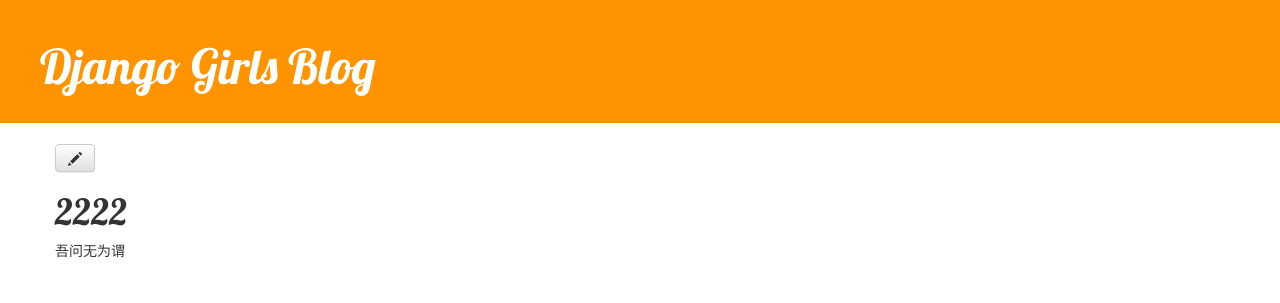
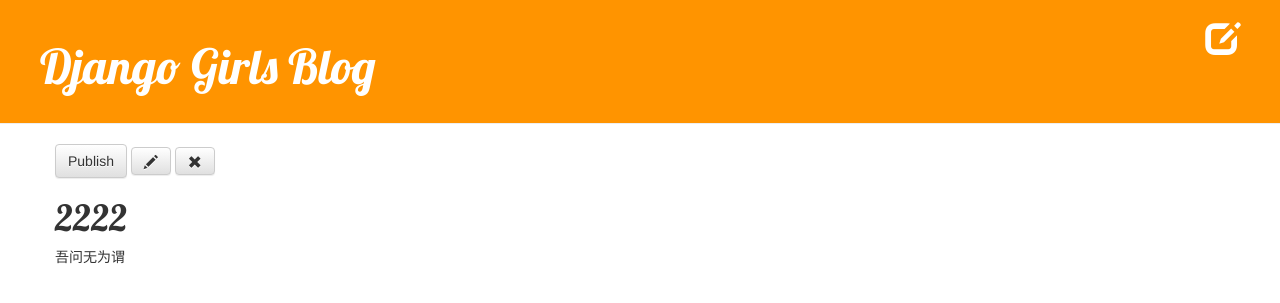
Before and after one commit to arsenal1447/pyblog, a Django app: page /post/2/ in a window 1280 px wide. Shown: the top 303 px of the page. Run offline with Django 3.2, Linux system fonts and the light colour scheme; data comes from the database, SQL or seed files in the repository; both versions use the stored data as it was after the commit; some libraries are stand-ins or nearby versions.

Commit message:
1,添加编辑,删除,发布等功能 2,添加草稿页面

```diff
--- a/blog/templates/blog/base.html
+++ b/blog/templates/blog/base.html
@@ -14,6 +14,7 @@
                         <span class="glyphicon glyphicon-plus"></span>
                     </a>
                     {% endif %}
+                    <a href="{% url 'post_draft_list' %}" class="top-menu"><span class="glyphicon glyphicon-edit"></span></a>
                     <h1><a href="/">Django Girls Blog</a></h1>
             </div>
             <div class="content container">
--- a/blog/templates/blog/post_detail.html
+++ b/blog/templates/blog/post_detail.html
@@ -6,8 +6,11 @@
                 <div class="date">
                     {{ post.published_date }}
                 </div>
+            {% else %}
+                <a class="btn btn-default" href="{% url 'blog.views.post_publish' pk=post.pk %}">Publish</a>
             {% endif %}
             <a class="btn btn-default" href="{% url 'post_edit' pk=post.pk %}"><span class="glyphicon glyphicon-pencil"></span></a>
+            <a class="btn btn-default" href="{% url 'post_remove' pk=post.pk %}"><span class="glyphicon glyphicon-remove"></span></a>
             <h1>{{ post.title }}</h1>
             <p>{{ post.text|linebreaks }}</p>
         </div>
--- a/blog/urls.py
+++ b/blog/urls.py
@@ -7,4 +7,7 @@
     url(r'^post/(?P<pk>[0-9]+)/$',views.post_detail,name='post_detail'),
     url(r'^post/new/$',views.post_new,name='post_new'),
     url(r'^post/(?P<pk>[0-9]+)/edit/$', views.post_edit, name='post_edit'),
+    url(r'^drafts/$', views.post_draft_list, name='post_draft_list'),
+    url(r'^post/(?P<pk>\d+)/publish/$', views.post_publish, name='post_publish'),
+    url(r'^post/(?P<pk>\d+)/remove/$', views.post_remove, name='post_remove'),
 ]
--- a/blog/views.py
+++ b/blog/views.py
@@ -23,7 +23,7 @@
         if form.is_valid():
             post = form.save(commit=False)
             post.author = request.user
-            post.published_date = datetime.now()
+            # post.published_date = datetime.now()
             post.save()
             return redirect('blog.views.post_detail', pk=post.pk)
     else:
@@ -43,3 +43,18 @@
     else:
         form = PostForm(instance=post)
     return render(request, 'blog/post_edit.html', {'form': form})
+
+
+def post_draft_list(request):
+    posts = Post.objects.filter(published_date__isnull=True).order_by('created_date')
+    return render(request,'blog/post_draft_list.html',{'posts':posts})
+
+def post_publish(request,pk):
+    post = get_object_or_404(Post,pk=pk)
+    post.publish()
+    return redirect('blog.views.post_detail',pk=pk)
+
+def post_remove(request,pk):
+    post = get_object_or_404(Post,pk=pk)
+    post.delete()
+    return redirect('blog.views.post_list')
```
Also changed, not shown: blog/templates/blog/post_draft_list.html (added, +11 -0 lines), db.sqlite3.
